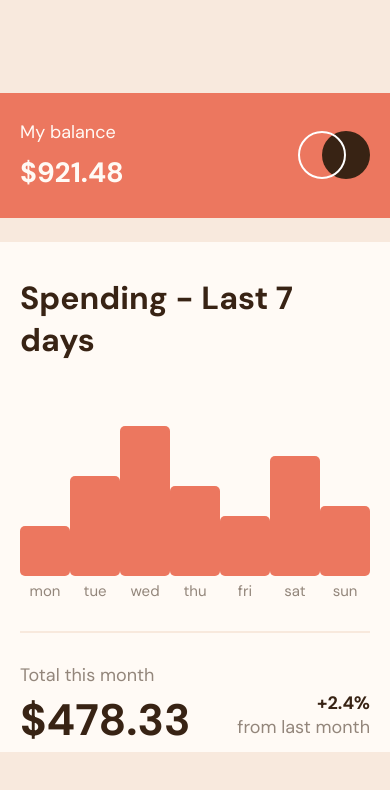
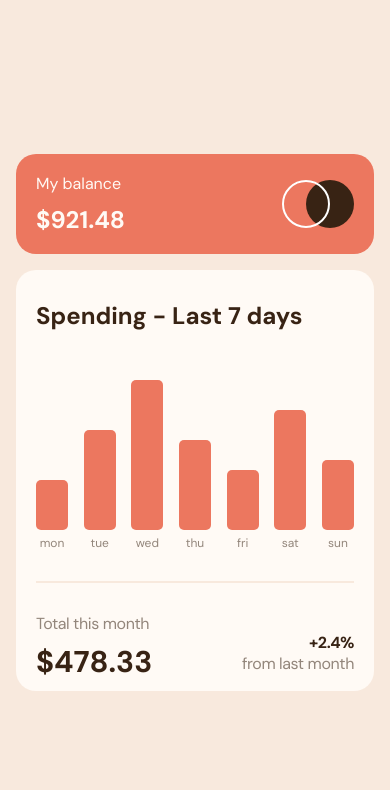
Before and after one commit to jdnCreations/expenses-chart, a plain HTML site: page index.html in a window 390 px wide. Drawn offline with Linux system fonts and the light colour scheme.

Commit message:
finish mobile version

```diff
--- a/style.css
+++ b/style.css
@@ -31,17 +31,21 @@ img, svg, picture {
     --fs-600: 1.5rem;
     --fs-700: 1.75rem;
     --fs-800: 2rem;
-    --fs-900: 2.75rem;
+    --fs-900: 2.9375rem;
 
     --fw-400: 400;
     --fw-700: 700;
 
     --font: 'DM Sans';
 
+    --fs-balance-title: 1.375rem;
+
     --width-desktop: 1110px;
     --width-mobile: 100%;
     --grid-gap: 30px;
     --margin-mobile: 15px;
+    --padding-mobile-horizontal: 20px;
+    --padding-mobile-vertical: 30px;
 }
 
 body {
@@ -89,7 +93,7 @@ main {
 
 #amount {
     font-weight: var(--fw-700);
-    font-size: var(--fs-700);
+    font-size: var(--fs-800);
 }
 
 .spending {
@@ -160,6 +164,7 @@ main {
 
 .tooltip:hover .tooltiptext {
     visibility: visible;
+    z-index: 5;
 }
 
 .bar:hover {
@@ -199,3 +204,58 @@ main {
 #monthly-title {
     padding-bottom: 15px;
 }
+
+@media (max-width: 600px) {
+    .bar {
+        width: 32px;
+    }
+
+    #container {
+        margin: 67px 16px;
+        gap: 16px;
+    }
+
+    #amount {
+        font-size: var(--fs-600);
+    }
+
+    #heading {
+        font-size: var(--fs-300);
+    }
+
+    #title {
+        font-size: var(--fs-600);
+    }
+
+
+
+    .my-balance, .spending {
+        padding: var(--padding-mobile-vertical) var(--padding-mobile-horizontal);
+    }
+
+    .my-balance {
+        padding: 24px 20px;
+        height: 100px;
+    }
+
+    #monthly-total {
+        font-size: 1.875rem;
+    }
+
+    #monthly-title, #last-month, #percentage {
+        font-size: var(--fs-300);
+        letter-spacing: -0.4px;
+    }
+
+    .spending {
+        height: 421px;
+    }
+
+    .label {
+        font-size: 12px;
+    }
+
+    #days {
+        height: 220px;
+    }
+}
```
Also changed, not shown: script.js (+0 -7 lines).
